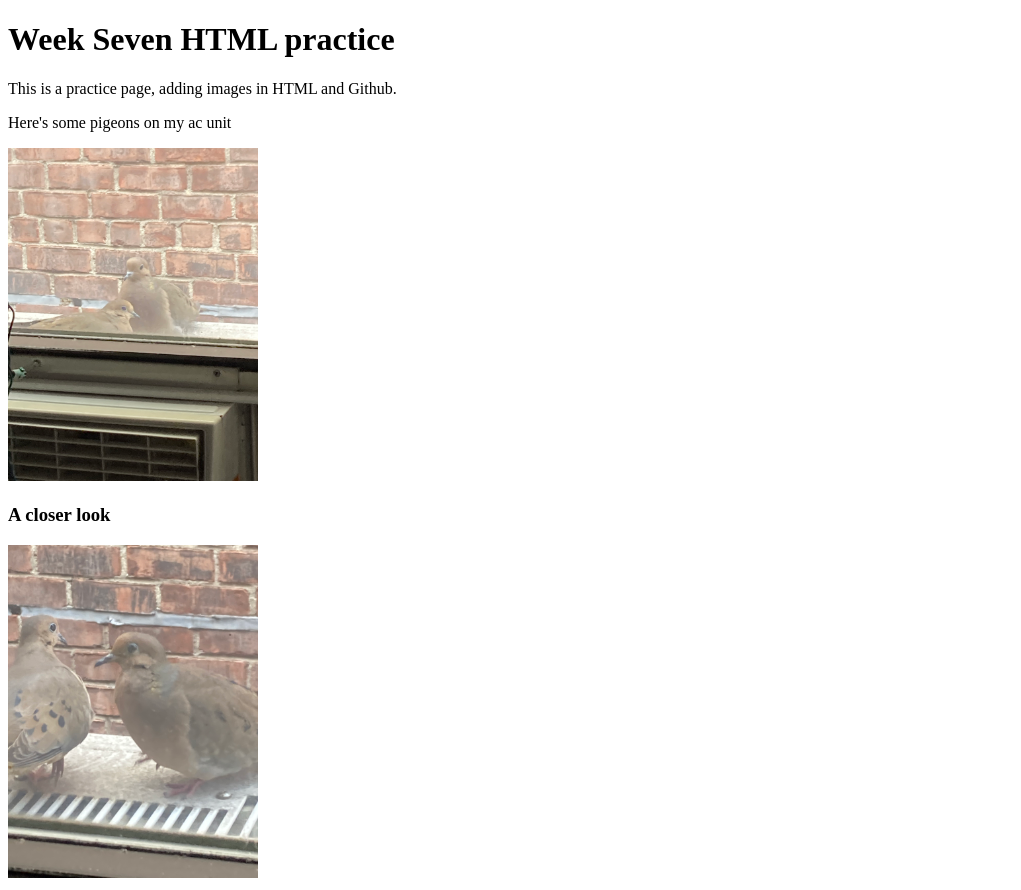
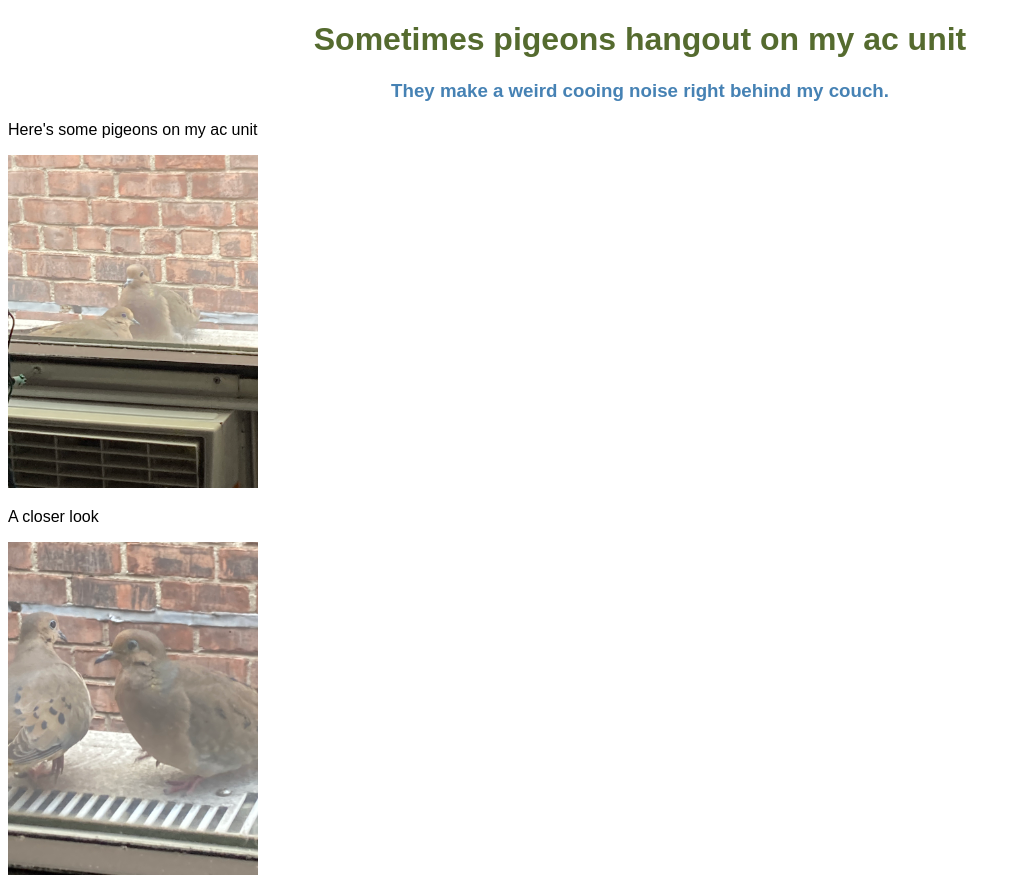
Before and after one commit to edrak54/info653, a plain HTML site: page week7/pigeons.html in a window 1280 px wide. Shown: the whole page, without its empty margins (0-1021 px from the left). Drawn offline with Linux system fonts and the light colour scheme.

Commit message:
Add files via upload

```diff
--- a/week7/pigeons.html
+++ b/week7/pigeons.html
@@ -3,13 +3,22 @@
     <head>
         <meta charset="UTF-8">
         <title>pigeons</title>
+        <style>
+            h1{color:DarkOliveGreen;
+                font-family:Arial, Helvetica, sans-serif;
+                text-align: center;}
+            h3{color:SteelBlue;
+                font-family:Arial, Helvetica, sans-serif;
+                text-align: center;}
+            p{font-family: Arial, Helvetica, sans-serif;}
+        </style>
     </head>
     <body>
-        <h1>Week Seven HTML practice</h1>
-        <p>This is a practice page, adding images in HTML and Github.</p>
+        <h1>Sometimes pigeons hangout on my ac unit</h1>
+        <h3>They make a weird cooing noise right behind my couch.</h3>
         <p>Here's some pigeons on my ac unit</p>
         <img src="./images/pigeons1.jpeg" width="250">
-        <h3>A closer look</h3>
+        <p>A closer look</p>
         <img src="./images/pigeons2.jpeg" width="250">
     </body>
 </html>
```
